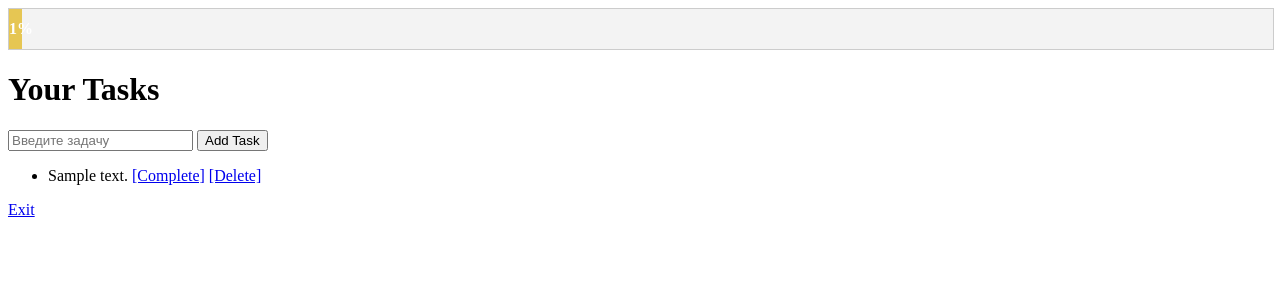
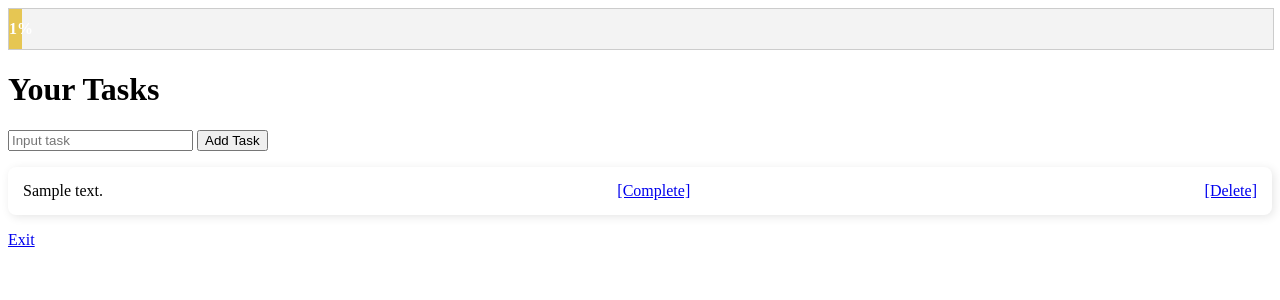
Before and after one commit to AlectoWiPPle/py_project, a Flask app: template pyproject/templates/index.html in a window 1280 px wide. Shown: the top 300 px of the page. Run offline with Flask 3, Linux system fonts and the light colour scheme; the template is opened without the code that fills it: most values are stand-ins (such as "Sample title", 1, 10 or a date in 2020).

Commit message:
Final build
Fixed issues and added task sort

```diff
--- a/pyproject/main.py
+++ b/pyproject/main.py
@@ -61,7 +61,7 @@ def index():
         return redirect(url_for('login'))
     clear_old_completed_tasks(user_id)
     conn = get_db_connection()
-    tasks = conn.execute('SELECT * FROM tasks WHERE user_id = ?', (session['user_id'],)).fetchall()
+    tasks = conn.execute('SELECT * FROM tasks WHERE user_id = ? ORDER BY completed ASC, id DESC', (session['user_id'],)).fetchall() # tasks are sorted by completed, then by id
     conn.close()
 
     tasks_list = [dict(task) for task in tasks]
--- a/pyproject/static/style.css
+++ b/pyproject/static/style.css
@@ -8,3 +8,37 @@
   font-family: Times New Roman;
   line-height: 40px;
 }
+ul {
+  list-style-type: none;
+  padding: 0;
+}
+li {
+  background: #fff;
+  margin: 10px 0;
+  padding: 15px;
+  border-radius: 8px;
+  box-shadow: 2px 2px 10px rgba(0, 0, 0, 0.1);
+  display: flex;
+  justify-content: space-between;
+  align-items: center;
+}
+.progress-container {
+  width: 100%;
+  background-color: #f3f3f3;
+  border: 1px solid #ccc;
+  margin-bottom: 20px;
+}
+.progress-bar {
+  height: 40px;
+  background-color: #e6c653;
+  text-align: center;
+  color: white;
+  font-weight:bold;
+  font-family: Times New Roman;
+  line-height: 40px;
+}
+li.completed {
+  text-decoration: line-through;
+  background: gray;
+
+}
--- a/pyproject/templates/index.html
+++ b/pyproject/templates/index.html
@@ -3,25 +3,9 @@
 <head>
     <meta charset="UTF-8">
     <title>To Do List</title>
-    <style>
-        .progress-container {
-            width: 100%;
-            background-color: #f3f3f3;
-            border: 1px solid #ccc;
-            margin-bottom: 20px;
-        }
-        .progress-bar {
-            width: {{ percent_complete }}%;
-            height: 40px;
-            background-color: #e6c653;
-            text-align: center;
-            color: white;
-            font-weight:bold;
-            font-family: Times New Roman;
-            line-height: 40px;
-        }
-        .completed {
-            text-decoration: line-through;
+    <link rel="stylesheet" href="/static/style.css">
+    <style>.progress-bar {
+      width: {{ percent_complete }}%;
         }
     </style>
     </head>
@@ -32,12 +16,12 @@
     </div>
     <h1>Your Tasks</h1>
     <form action="{{ url_for('add_task') }}" method="post">
-        <input type="text" name="content" required placeholder="Введите задачу">
+        <input type="text" name="content" required placeholder="Input task">
         <button type="submit">Add Task</button>
     </form>
     <ul>
         {% for task in tasks %}
-            <li>
+            <li class="{% if task.completed %}completed{% endif %}">
                 {% if task.completed == 1 %}
                     <span class="completed">{{ task.content }}</span>
                 {% else %}
```
Also changed, not shown: pyproject/todo.db.
